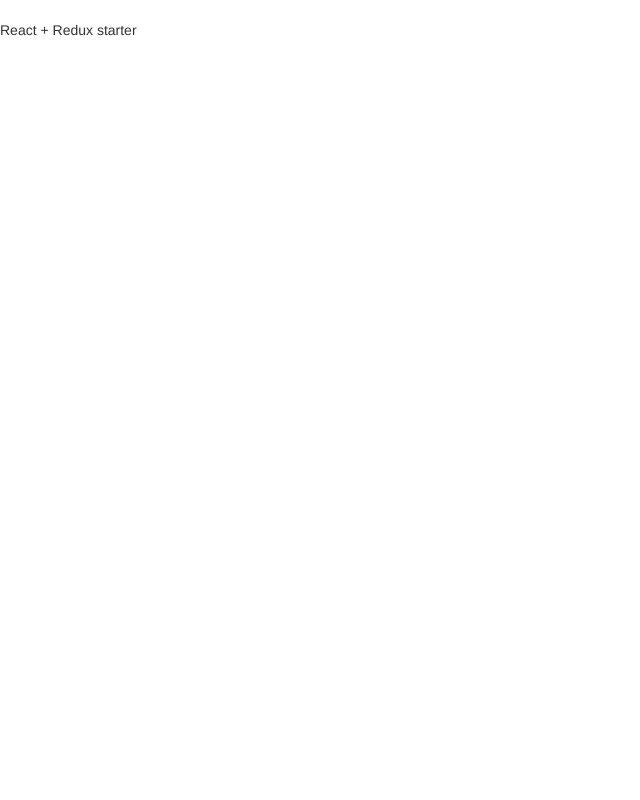
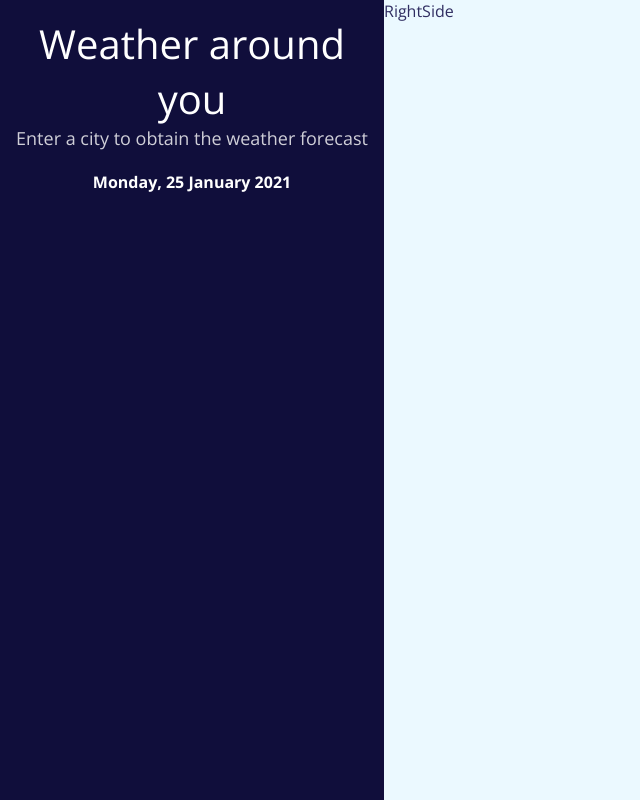
Before and after one commit to pbergue/weather-app, a React app: page / in a window 1280 px wide. Shown: the whole page, without its empty margins (0-640 px from the left). Built offline with nearby package versions, Linux system fonts and the light colour scheme.

Commit message:
created the 2 parts of app

```diff
--- a/assets/stylesheets/application.scss
+++ b/assets/stylesheets/application.scss
@@ -1,7 +1,15 @@
+@import url('https://fonts.googleapis.com/css2?family=Open+Sans:wght@300;400;700&display=swap');
+
+@import './variables/variables';
+
+@import './components/app';
+@import './components/left-side';
+@import './components/right-side';
+
 body {
-  font-family: Helvetica;
+  font-family: 'Open Sans', sans-serif;
+  margin: 0;
 }
 .app {
-  margin-top: 20px;
-  margin-bottom: 20px;
+
 }
--- /dev/null
+++ b/assets/stylesheets/components/_app.scss
@@ -0,0 +1,6 @@
+@import './variables/variables';
+
+.app {
+  display: flex;
+  height: 100vh;
+}
--- /dev/null
+++ b/assets/stylesheets/components/_left-side.scss
@@ -0,0 +1,20 @@
+@import './variables/variables';
+
+.left-side {
+  width: 30%;
+  background-color: $dark-blue;
+  color: white;
+  text-align: center;
+  h1 {
+    font-weight: 400;
+    font-size: 40px;
+    margin-top: 16px;
+    margin-bottom: 0;
+  }
+  h2 {
+    font-weight: 300;
+    font-size: 18px;
+    opacity: 0.8;
+    margin: 0;
+  }
+}
--- /dev/null
+++ b/assets/stylesheets/components/_right-side.scss
@@ -0,0 +1,7 @@
+@import './variables/variables';
+
+.right-side {
+  width: 70%;
+  background-color: $light-blue;
+  color: $violet;
+}
--- /dev/null
+++ b/assets/stylesheets/variables/_variables.scss
@@ -0,0 +1,3 @@
+$dark-blue: #100E3B;
+$light-blue: #EBF9FF;
+$violet: #302E62;
--- a/package.json
+++ b/package.json
@@ -29,6 +29,7 @@
     "react-dom": "16.2",
     "react-redux": "^5.0.6",
     "redux": "^3.7.2",
+    "redux-logger": "^3.0.6",
     "redux-promise": "^0.6.0"
   },
   "scripts": {
--- a/src/components/app.jsx
+++ b/src/components/app.jsx
@@ -1,9 +1,12 @@
 import React from 'react';
+import LeftSide from '../containers/left-side'
+import RightSide from '../containers/right-side'
 
 const App = () => {
   return (
     <div className="app">
-      <p>React + Redux starter</p>
+      <LeftSide />
+      <RightSide />
     </div>
   );
 };
--- /dev/null
+++ b/src/containers/left-side.jsx
@@ -0,0 +1,49 @@
+import React, { Component } from 'react';
+
+class LeftSide extends Component {
+  getCurrentDate() {
+    const date = new Date(Date.now());
+    const format = 'dd mm yyyy';
+    const map = {
+      mm: date.getMonth() + 1,
+      dd: date.getDate(),
+      yy: date.getFullYear().toString().slice(-2),
+      yyyy: date.getFullYear()
+    }
+    const dayList = ['Sunday', 'Monday', 'Tuesday', 'Wednesday', 'Thursday', 'Friday', 'Saturday'];
+    const months = [
+      'January',
+      'February',
+      'March',
+      'April',
+      'May',
+      'June',
+      'July',
+      'August',
+      'September',
+      'October',
+      'November',
+      'December'
+      ];
+    const day = dayList[date.getDay()];
+    const month = months[date.getMonth()];
+    const year = date.getFullYear();
+    return `${day}, ${date.getDate()} ${month} ${year}`;
+    // return date.toDateString();
+    // return format.replace(/mm|dd|yy|yyyy/gi, matched => map[matched]);
+  }
+
+  render() {
+    return (
+      <div className="left-side">
+        <h1>Weather around you</h1>
+        <h2>Enter a city to obtain the weather forecast</h2>
+        <div className="date">
+          <h4>{this.getCurrentDate()}</h4>
+        </div>
+      </div>
+    )
+  }
+}
+
+export default LeftSide;
--- /dev/null
+++ b/src/containers/right-side.jsx
@@ -0,0 +1,13 @@
+import React, { Component } from 'react';
+
+class RightSide extends Component {
+  render() {
+    return (
+      <div className="right-side">
+        RightSide
+      </div>
+    )
+  }
+}
+
+export default RightSide;
--- a/src/index.jsx
+++ b/src/index.jsx
@@ -2,20 +2,30 @@
 import React from 'react';
 import ReactDOM from 'react-dom';
 import { Provider } from 'react-redux';
-import { createStore, combineReducers } from 'redux';
+import { createStore, combineReducers, applyMiddleware } from 'redux';
+import logger from 'redux-logger';
+import reduxPromise from 'redux-promise';
 
 // internal modules
 import App from './components/app';
 import '../assets/stylesheets/application.scss';
 
 // State and reducers
+const initialState = {
+
+};
+
 const reducers = combineReducers({
   changeMe: (state = null, action) => state
 });
 
+// Middlewares
+const middlewares = applyMiddleware(reduxPromise, logger);
+const store = createStore(reducers, initialState, middlewares);
+
 // render an instance of the component in the DOM
 ReactDOM.render(
-  <Provider store={createStore(reducers)}>
+  <Provider store={store}>
     <App />
   </Provider>,
   document.getElementById('root')
--- a/templates/index.html
+++ b/templates/index.html
@@ -2,7 +2,6 @@
 <html>
   <head>
     <meta charset="UTF-8">
-    <link rel="stylesheet" href="https://maxcdn.bootstrapcdn.com/bootstrap/3.3.7/css/bootstrap.min.css">
     <title>Redux boilerplate</title>
   </head>
   <body>
```
Also changed, not shown: 1 other file (tests, documents, lock files or other folders).
